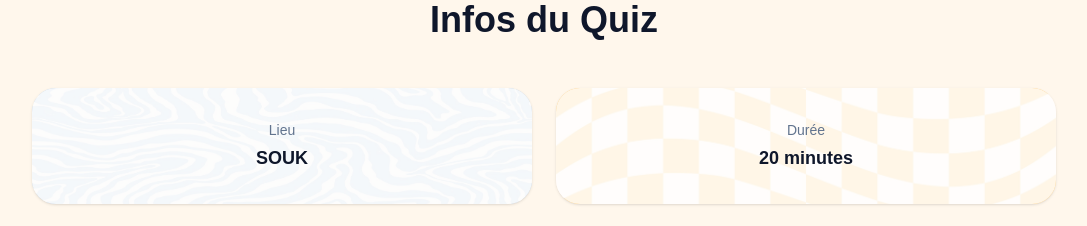
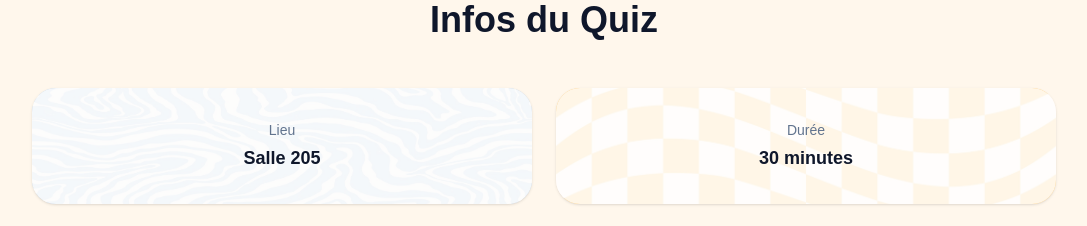
Before and after one commit to thomasiafrate1/Quiz-Ymeal, a Next.js app in the folder ymeal-quiz/: page / in a window 1280 px wide. Shown: the part 1362-1588 px from the top of the page, without its empty margins (96-1183 px from the left). Built offline with nearby package versions, Linux system fonts and the light colour scheme; no server answers.

Commit message:
Update durée + lieu

```diff
--- a/ymeal-quiz/src/app/page.tsx
+++ b/ymeal-quiz/src/app/page.tsx
@@ -233,7 +233,7 @@ useEffect(() => {
 
         <div className="relative bg-white/85  p-8">
           <p className="text-sm text-slate-500">Lieu</p>
-          <p className="font-black text-lg mt-1">SOUK</p>
+          <p className="font-black text-lg mt-1">Salle 205</p>
         </div>
       </div>
 
@@ -246,7 +246,7 @@ useEffect(() => {
 
         <div className="relative bg-white/85  p-8">
           <p className="text-sm text-slate-500">Durée</p>
-          <p className="font-black text-lg mt-1">20 minutes</p>
+          <p className="font-black text-lg mt-1">30 minutes</p>
         </div>
       </div>
 
```
